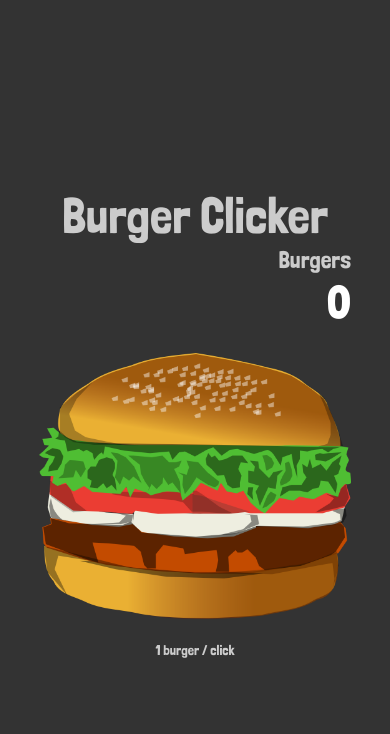
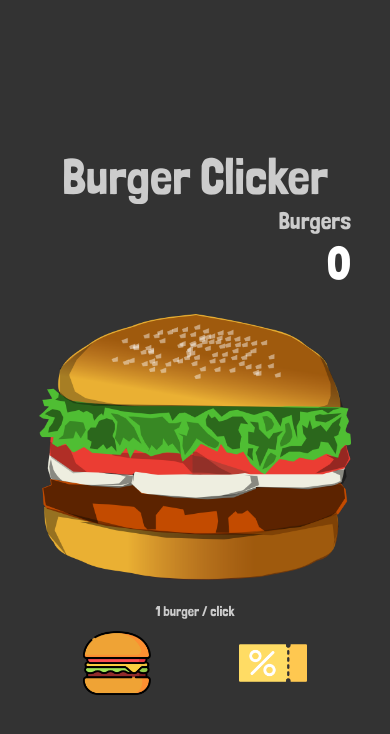
Before and after one commit to pekkatapio/mobiili20-burger, a React Native app: screen / in a window 390 px wide. Shown: the top 734 px of the page. Built offline with nearby package versions, Linux system fonts and the light colour scheme.

Commit message:
Menu ja kuvakkeet lisätty

```diff
--- a/App.js
+++ b/App.js
@@ -31,6 +31,7 @@ export default function App() {
       <Stats clicks={clicks} />
       <Burger onClick={clickHandler} />
       <Booster />
+      <Menu />
     </View>
   );
 }
@@ -58,6 +59,15 @@ function Booster() {
   return (
     <View>
       <Text style={styles.booster}>1 burger / click</Text>
+    </View>
+  );
+}
+
+function Menu() {
+  return (
+    <View style={styles.menu} >
+      <Image style={styles.menu_img} source={require('./assets/icon-burger.png')} resizeMode='contain' />
+      <Image style={styles.menu_img} source={require('./assets/icon-coupon.png')} resizeMode='contain' />
     </View>
   );
 }
@@ -111,6 +121,17 @@ const styles = StyleSheet.create({
     color: '#ccc',
     fontSize: 14,
     fontFamily: 'londrina-regular'
+  },
+  menu: {
+    flexDirection: 'row',
+    justifyContent: 'space-evenly',
+    width: '100%',
+    height: 0.2*Dimensions.get("window").width,
+    paddingTop: 10
+  },
+  menu_img: {
+    width: '20%',
+    height: '100%'
   }
 
 });
```
Also changed, not shown: assets/icon-burger.png (added), assets/icon-coupon.png (added).
